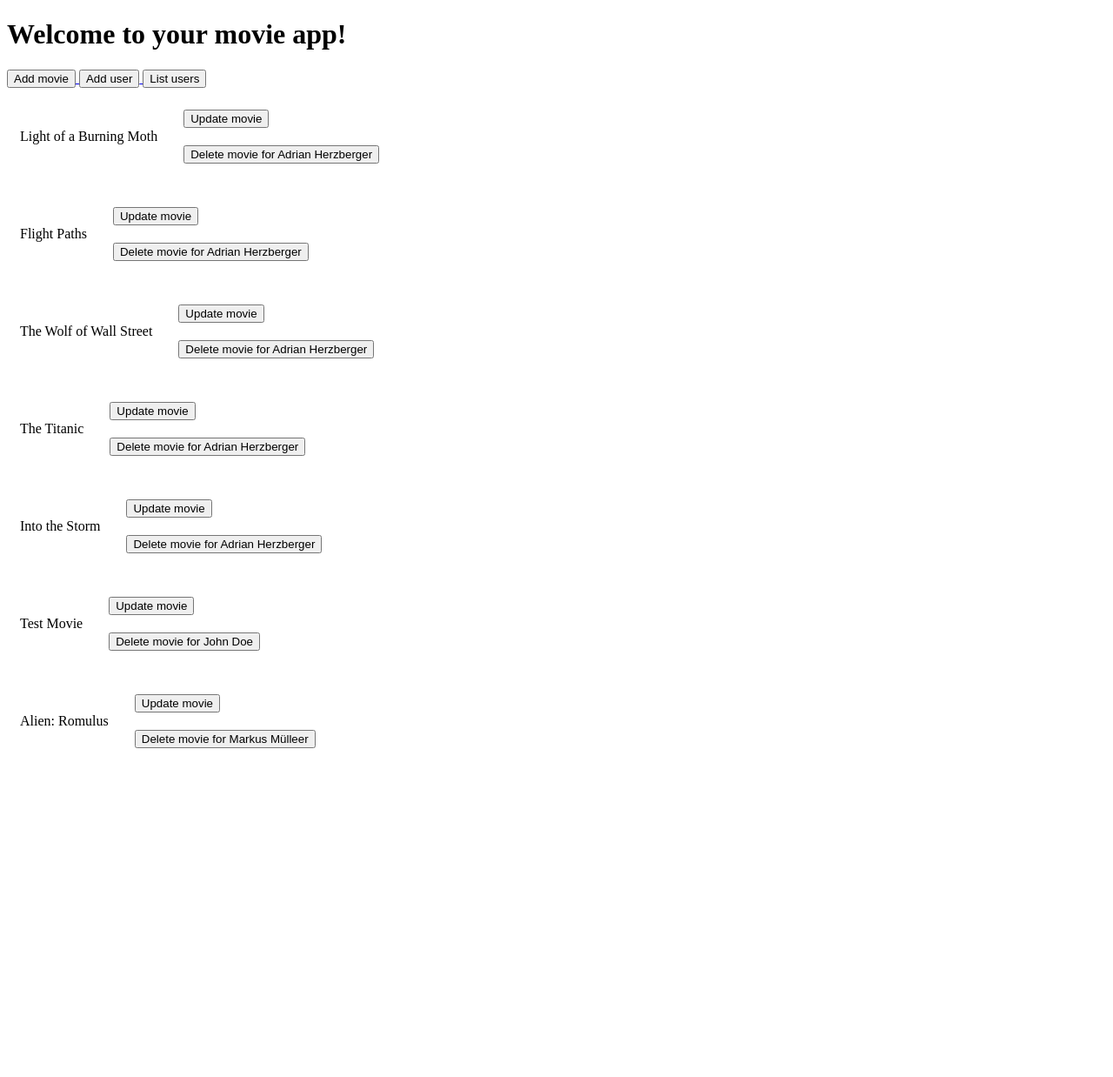
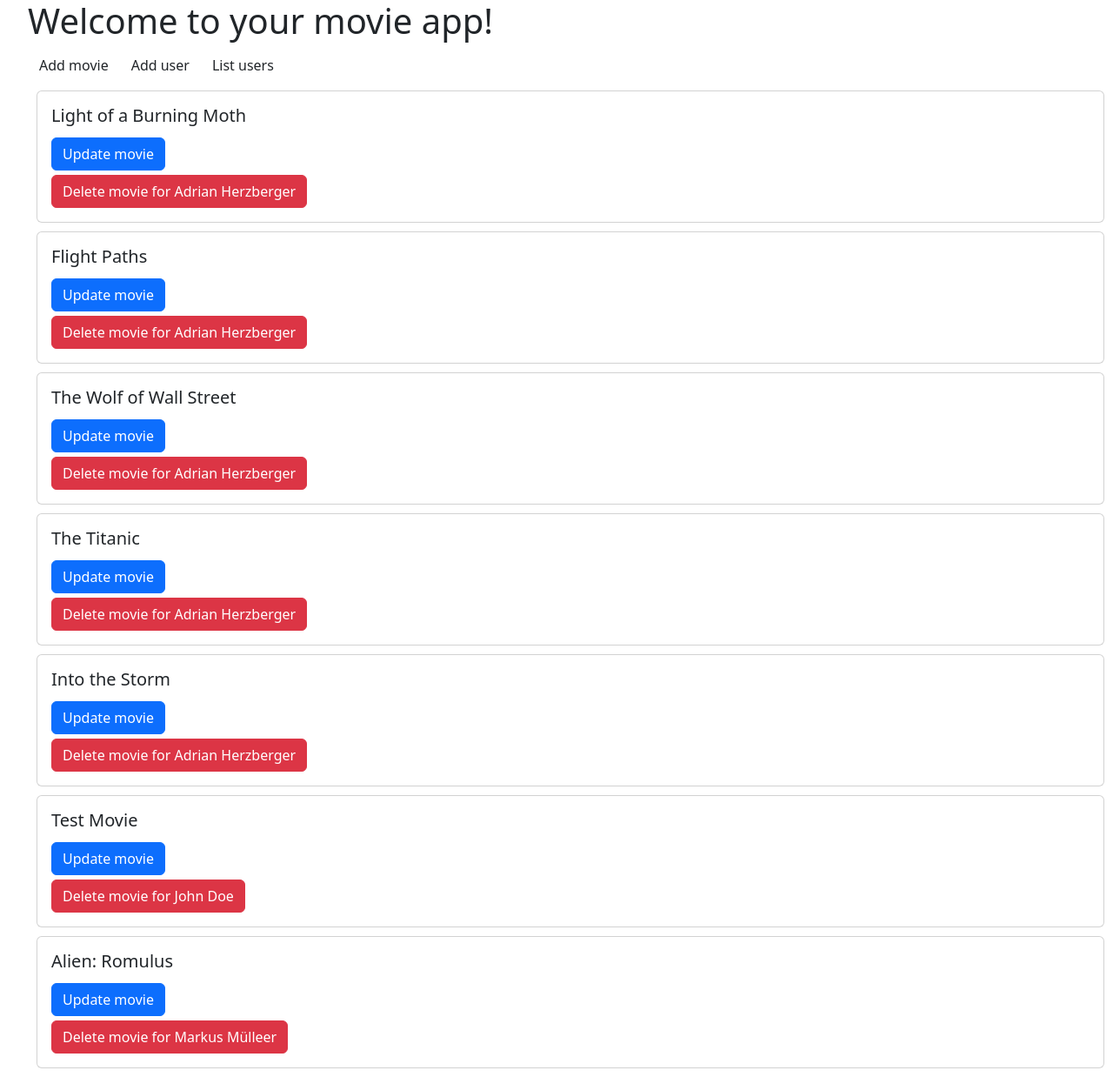
Before and after one commit to AdrianHerzberger/movie_web_app, a Flask app: page / in a window 1280 px wide. Shown: the whole page at 87% size. Before the commit the page ends 860 px from the top, so only its background shows below. Run offline with Flask 3, Linux system fonts and the light colour scheme; data comes from the database, SQL or seed files in the repository.

Commit message:
add some styling

```diff
--- a/static/style.css
+++ b/static/style.css
@@ -1,3 +1,38 @@
+.home-section {
+    display: flex;
+    flex-direction: column;
+    height: 100vh;
+}
+
+.nav-section {
+    margin-left: 2rem;
+}
+
+.card {
+    margin: 10px;
+}
+
+.btn-primary{
+    margin: 5px 0px;
+}
+
+.input-section {
+    margin: 20px 0px 0px 20px;
+}
+
+.input-group {
+    align-items: center !important;
+    width: 50% !important;
+}
+
+.form-select {
+    width: 50% !important
+}
+
+label {
+    min-width: 150px;
+}
+
 .movie-list {
     display: flex;
     flex-direction: row;
--- a/templates/index.html
+++ b/templates/index.html
@@ -5,43 +5,54 @@
     <meta charset="UTF-8">
     <meta name="viewport" content="width=device-width, initial-scale=1.0">
     <link rel="stylesheet" href="/static/style.css">
+    <link href="https://cdn.jsdelivr.net/npm/bootstrap@5.3.3/dist/css/bootstrap.min.css" rel="stylesheet"
+        integrity="sha384-QWTKZyjpPEjISv5WaRU9OFeRpok6YctnYmDr5pNlyT2bRjXh0JMhjY6hW+ALEwIH" crossorigin="anonymous">
 </head>
 
 <body>
 
+    <div class="home-section">
+        <div class="nav-section">
             <h1>Welcome to your movie app!</h1>
-
+            <ul class="nav">
+                <li class="nav-item">
                     <a href="/add_movie">
-        <button type="button">Add movie</button>
+                        <button type="button" class="btn">Add movie</button>
                     </a>
-
+                </li>
+                <li class="nav-item">
                     <a href="/add_user">
-        <button type="button">Add user</button>
+                        <button type="button" class="btn">Add user</button>
                     </a>
-
+                </li>
+                <li class="nav-item">
                     <a href="/users">
-        <button type="button">List users</button>
+                        <button type="button" class="btn">List users</button>
                     </a>
+                </li>
+            </ul>
+        </div>
 
         {% if movies %}
         <ul>
             {% for movie in movies %}
             <li>
-            <div class="movie-list">
-                <p style="cursor: pointer;">{{ movie.movie_title }}</p>
-                <div class="button-action">
+                <div class="card">
+                    <div class="card-body">
+                        <h5 class="card-title">{{ movie.movie_title }}</h5>
                         <form action="/update_movie/{{ movie.id }}/" method="POST">
-                        <button type="submit">Update movie</button>
+                            <button type="submit" class="btn btn-primary">Update movie</button>
                         </form>
                         {% if users %}
                         {% for user in users %}
                         {% if movie.user_id == user.id %}
                         <form action="/users/{{ user.id }}/delete_movie/{{ movie.id }}/" method="POST">
-                                <button type="submit">Delete movie for {{ user.first_name }} {{ user.last_name }}</button>
+                            <button type="submit" class="btn btn-danger">Delete movie for {{ user.first_name }} {{ user.last_name }}</button>
                         </form>
                         {% endif %}
                         {% endfor %}
                         {% endif %}
+                    </div>
                 </div>
             </li>
             {% endfor %}
@@ -49,7 +60,11 @@
         {% else %}
         <p>No movie available.</p>
         {% endif %}
+    </div>
 
+    <script src="https://cdn.jsdelivr.net/npm/bootstrap@5.3.3/dist/js/bootstrap.bundle.min.js"
+        integrity="sha384-YvpcrYf0tY3lHB60NNkmXc5s9fDVZLESaAA55NDzOxhy9GkcIdslK1eN7N6jIeHz" crossorigin="anonymous">
+        </script>
 </body>
 
 </html>
```
Also changed, not shown: templates/add_movie.html (+27 -9 lines), templates/add_user.html (+24 -10 lines), templates/update_movie.html (+26 -7 lines), templates/users.html (+7 -6 lines). Lines whose indentation alone changed are shown as unchanged.
